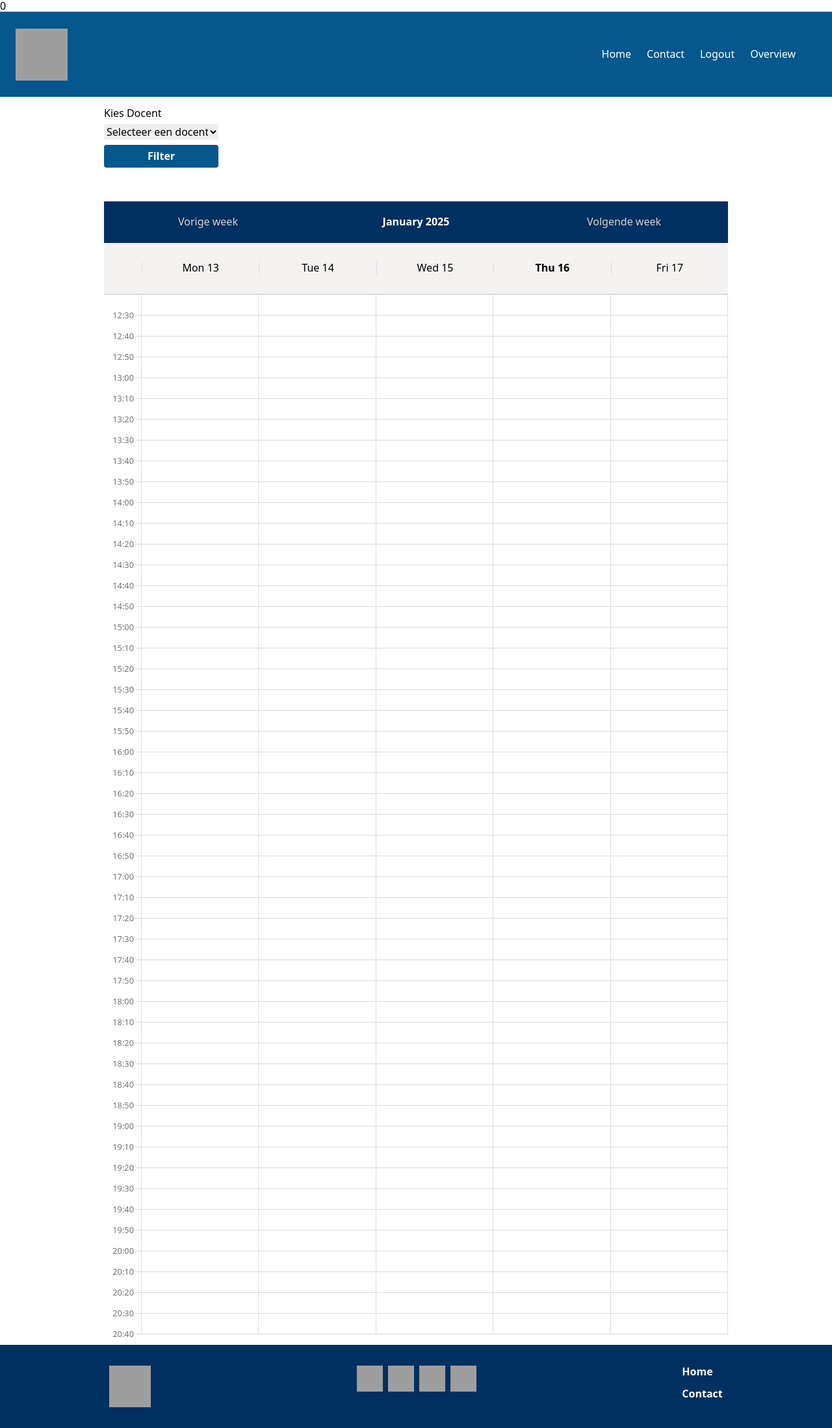
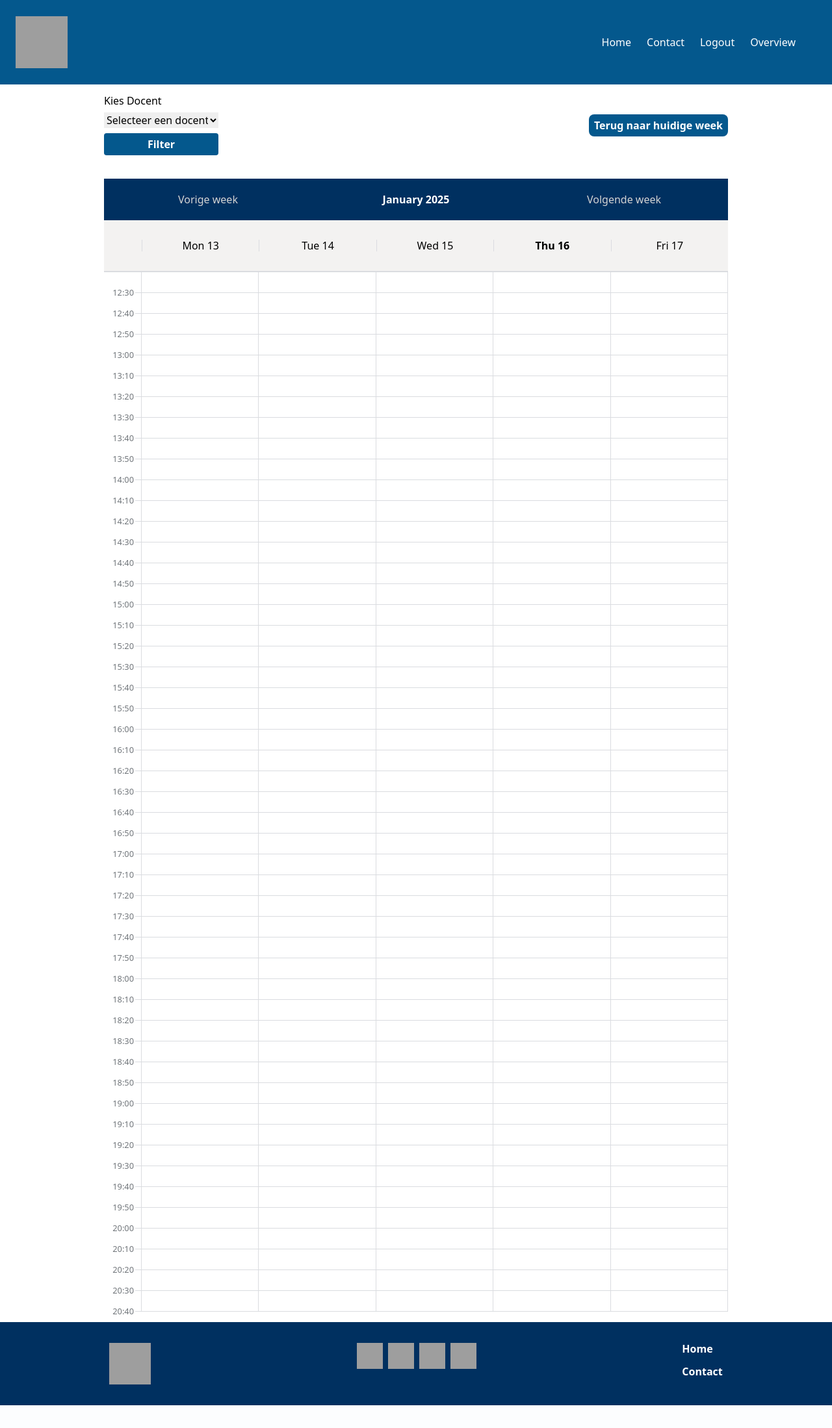
Before and after one commit to ThijsVanLoo1/CLE2, a PHP site: page /admin.php in a window 1280 px wide. Shown: the whole page at 65% size. After the commit the page ends 2163 px from the top, so only its background shows below. Run offline with PHP 8.4, Linux system fonts and the light colour scheme; a user stored in the database is signed in; data comes from the database, SQL or seed files in the repository; grey boxes are pictures that could not be loaded.

Commit message:
Admin page works

```diff
--- a/CLE2/admin.php
+++ b/CLE2/admin.php
@@ -21,7 +21,7 @@ while ($row = mysqli_fetch_assoc($result)) {
     $teachers[] = $row;
 }
 
-$admin_id = $_GET['teacher'] ?? 0;
+$admin_id = $_GET['user'] ?? 0;
 
 //Get the current week from the GET or default to 0 (current week)
 $selectedWeek = $_GET['week'] ?? 0;
@@ -102,11 +102,11 @@ $hidden = "hidden";
         <a href="<?= $link; ?>" class="text-white hover:text-[#003060] block "><?= $text; ?></a>
         <a href="<?= $link_login; ?>" class="text-white hover:text-[#003060] block"><?= $text_overview; ?></a>
     </div>
-    <header class="py-4 m-auto w-3/4">
+    <header class="py-4 m-auto w-3/4 flex items-center justify-between">
         <form action="" method="get" class="flex flex-col w-44 gap-2">
-            <label for="teacher">Kies Docent</label>
-            <select id="teacher" name="teacher">
-            <option value="">Selecteer een docent</option>
+            <label for="user">Kies Docent</label>
+            <select id="user" name="user">
+            <option value="0">Selecteer een docent</option>
                 <?php foreach ($teachers as $teacher): ?>
                     <option value="<?= htmlspecialchars($teacher['id']) ?>" <?= ($teacher['id'] == $admin_id) ? 'selected' : '' ?>>
                         <?= htmlspecialchars($teacher['first_name'] . ' ' . $teacher['last_name']) ?>
@@ -115,13 +115,14 @@ $hidden = "hidden";
             </select>
             <button type="submit" name="submit" class="rounded bg-[#04588D] font-bold text-white p-2 hover:bg-[#04599D]">Filter</button>
         </form>
+        <a class="rounded-lg bg-[#04588D] font-bold text-white p-2 hover:bg-[#04599D] p-2" href="?week=0&user=<?= $admin_id ?>">Terug naar huidige week</a>
     </header>
-    <main>
+    <main class="max-sm:size-full max-sm:m-0">
         <div class="container">
             <div class="title">
-                <a href="?week=<?= $selectedWeek - 1 ?>">Vorige week</a>
+                <a href="?week=<?= $selectedWeek - 1 ?>&user=<?= $admin_id ?>">Vorige week</a>
                 <span><?= $monthOfWeek . ' ' . $yearOfWeek; ?></span>
-                <a href="?week=<?= $selectedWeek + 1 ?>">Volgende week</a>
+                <a href="?week=<?= $selectedWeek + 1 ?>&user=<?= $admin_id ?>">Volgende week</a>
             </div>
             <div class="days">
                 <div class="filler"></div>
@@ -169,4 +170,15 @@ $hidden = "hidden";
         <li><a href="#over">Contact</a></li>
     </ul>
 </footer>
+
+<script>
+    // Hamburger menu
+    const menuToggle = document.querySelector("#mobile-menu"); // selecteert het id van het element en maakt ervoor een variable aan
+    const navLinks = document.querySelector("#nav-links"); // selecteert het id van het element en maakt ervoor een variable aan
+    // als je op het hamburger menu klikt
+    menuToggle.addEventListener("click", () => {
+        navLinks.classList.toggle("hidden"); // voegt hij bij de nav links id de class hidden bij zodat hij verdwijnt
+        menuToggle.classList.toggle("open"); // en voegt hij hierbij dat de mobile menu open gaat
+    });
+</script>
 </html>
--- a/CLE2/css/style.css
+++ b/CLE2/css/style.css
@@ -17,7 +17,12 @@ main {
     display: grid;
     grid-template-rows: 4em 5em auto;
 }
-
+@media (max-width: 600px) {
+    main {
+        width: 100%;
+        margin: 0px;
+    }
+}
 .title {
     background: #003060;
     text-align: center;
--- a/CLE2/includes/functions.php
+++ b/CLE2/includes/functions.php
@@ -75,7 +75,6 @@ function getEvents(string $teacher_id,string $from, string $to): array
 
     //Get the result set from the database with an SQL query
     if($_SESSION['admin_key'] == 1) {
-        print_r($teacher_id);
         $query = "SELECT * FROM reservations WHERE date >= '$from' AND date <= '$to' AND  user_id = $teacher_id";
     }
     else {
--- a/CLE2/output.css
+++ b/CLE2/output.css
@@ -774,6 +774,10 @@ video {
   border-radius: 9999px;
 }
 
+.rounded-lg {
+  border-radius: 0.5rem;
+}
+
 .border-2 {
   border-width: 2px;
 }
@@ -1006,6 +1010,17 @@ video {
   }
 }
 
+@media not all and (min-width: 640px) {
+  .max-sm\:m-0 {
+    margin: 0px;
+  }
+
+  .max-sm\:size-full {
+    width: 100%;
+    height: 100%;
+  }
+}
+
 @media (min-width: 640px) {
   .sm\:my-24 {
     margin-top: 6rem;
```
